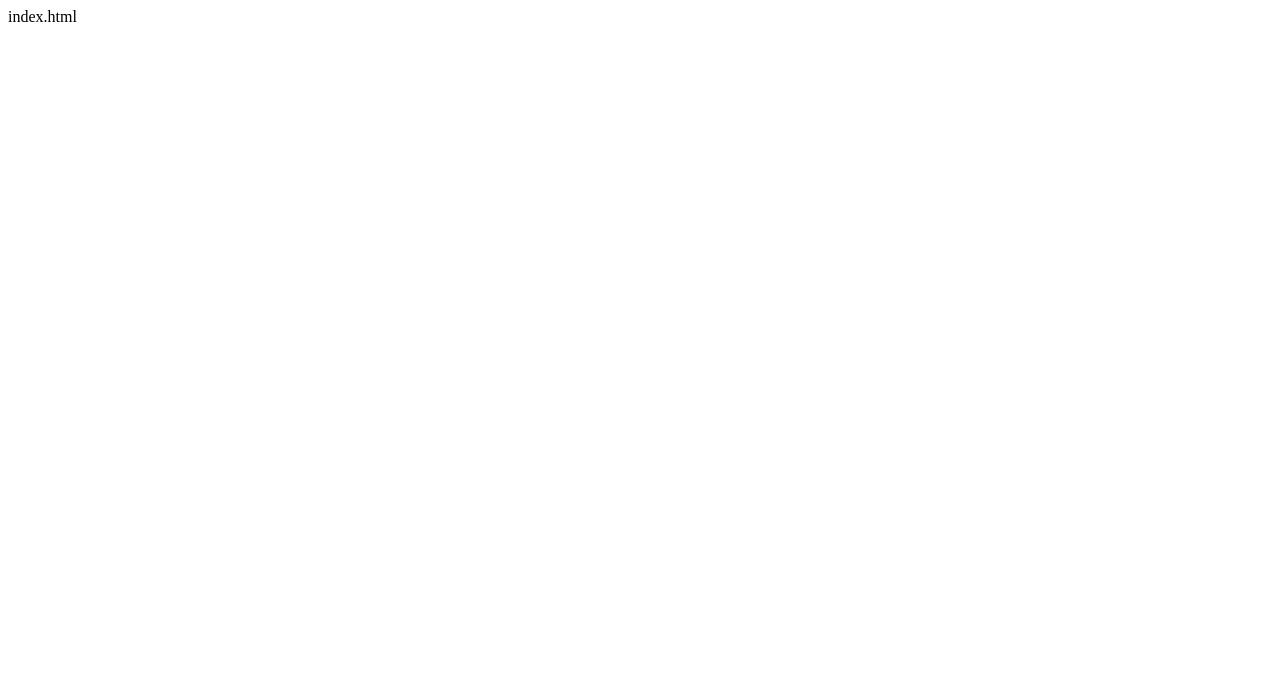
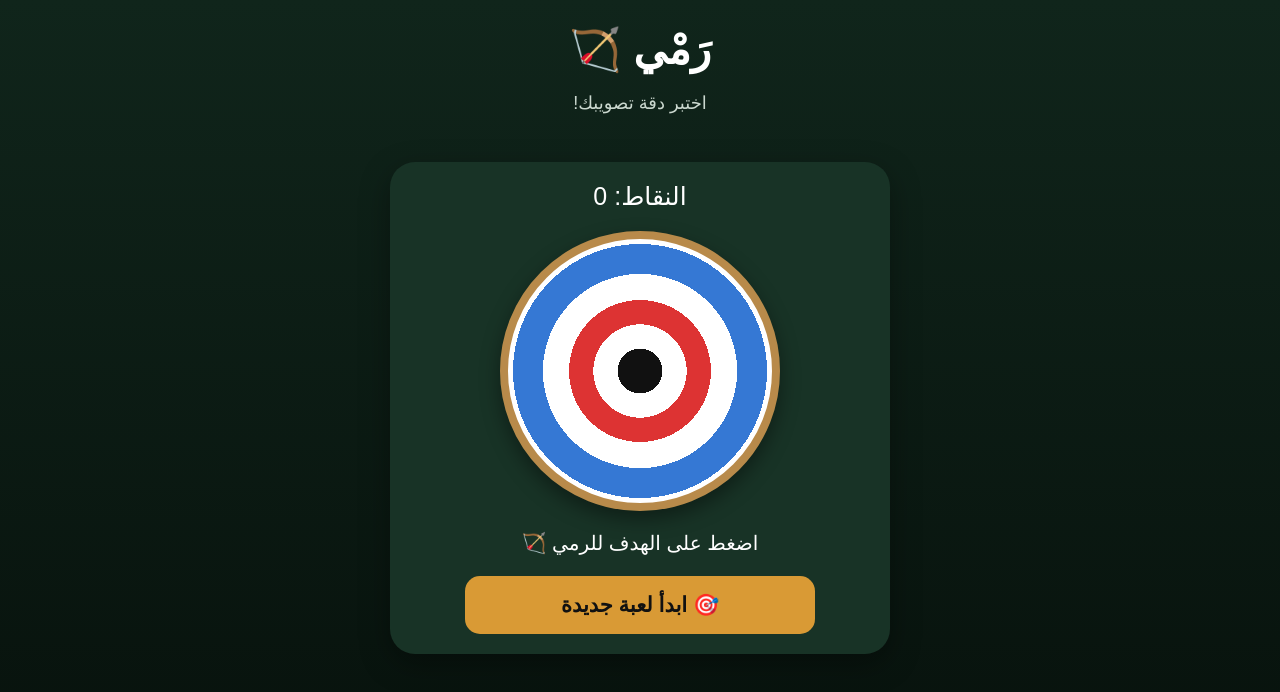
Before and after one commit to aboaoss31-web/ramy-ap, a plain HTML site: page index.html in a window 1280 px wide. Drawn offline with Linux system fonts and the light colour scheme.

Commit message:
Update index.html

```diff
--- a/index.html
+++ b/index.html
@@ -1 +1,155 @@
-    index.html
+<!DOCTYPE html>
+<html lang="ar" dir="rtl">
+<head>
+  <meta charset="UTF-8">
+  <meta name="viewport" content="width=device-width, initial-scale=1.0">
+  <title>رَمْي 🏹</title>
+
+  <style>
+    * {
+      box-sizing: border-box;
+    }
+
+    body {
+      margin: 0;
+      font-family: Arial, sans-serif;
+      background: linear-gradient(180deg, #10251b, #07110c);
+      color: white;
+      text-align: center;
+      min-height: 100vh;
+    }
+
+    header {
+      padding: 25px 15px 10px;
+    }
+
+    h1 {
+      font-size: 42px;
+      margin: 0 0 8px;
+    }
+
+    p {
+      color: #cbd8cf;
+      font-size: 18px;
+    }
+
+    .game {
+      width: 92%;
+      max-width: 500px;
+      margin: 20px auto;
+      background: #183326;
+      border-radius: 25px;
+      padding: 20px;
+      box-shadow: 0 10px 30px rgba(0,0,0,.35);
+    }
+
+    .score {
+      font-size: 25px;
+      margin-bottom: 15px;
+    }
+
+    .target {
+      width: 280px;
+      height: 280px;
+      border-radius: 50%;
+      margin: 20px auto;
+      background:
+        radial-gradient(circle,
+          #111 0 12%,
+          white 12% 25%,
+          #d33 25% 38%,
+          white 38% 52%,
+          #3578d4 52% 68%,
+          white 68% 82%,
+          #222 82% 100%);
+      border: 8px solid #b88a4a;
+      box-shadow: 0 8px 20px rgba(0,0,0,.4);
+      cursor: pointer;
+      transition: transform .15s;
+    }
+
+    .target:active {
+      transform: scale(.96);
+    }
+
+    button {
+      width: 90%;
+      max-width: 350px;
+      padding: 17px;
+      border: none;
+      border-radius: 15px;
+      background: #d99a35;
+      color: #111;
+      font-size: 21px;
+      font-weight: bold;
+      cursor: pointer;
+    }
+
+    button:active {
+      transform: scale(.97);
+    }
+
+    #message {
+      min-height: 30px;
+      font-size: 20px;
+      margin: 15px;
+    }
+  </style>
+</head>
+
+<body>
+
+  <header>
+    <h1>رَمْي 🏹</h1>
+    <p>اختبر دقة تصويبك!</p>
+  </header>
+
+  <div class="game">
+
+    <div class="score">
+      النقاط: <span id="score">0</span>
+    </div>
+
+    <div class="target" onclick="shoot()"></div>
+
+    <div id="message">
+      اضغط على الهدف للرمي 🏹
+    </div>
+
+    <button onclick="startGame()">
+      🎯 ابدأ لعبة جديدة
+    </button>
+
+  </div>
+
+  <script>
+    let score = 0;
+
+    function shoot() {
+      const points = Math.floor(Math.random() * 10) + 1;
+      score += points;
+
+      document.getElementById("score").textContent = score;
+
+      if (points >= 8) {
+        document.getElementById("message").textContent =
+          "🔥 إصابة ممتازة! +" + points;
+      } else if (points >= 5) {
+        document.getElementById("message").textContent =
+          "👏 إصابة جيدة! +" + points;
+      } else {
+        document.getElementById("message").textContent =
+          "🏹 حاول تصيب المركز! +" + points;
+      }
+    }
+
+    function startGame() {
+      score = 0;
+      document.getElementById("score").textContent = score;
+      document.getElementById("message").textContent =
+        "🎯 ابدأ التصويب!";
+    }
+  </script>
+
+</body>
+</html>
```
